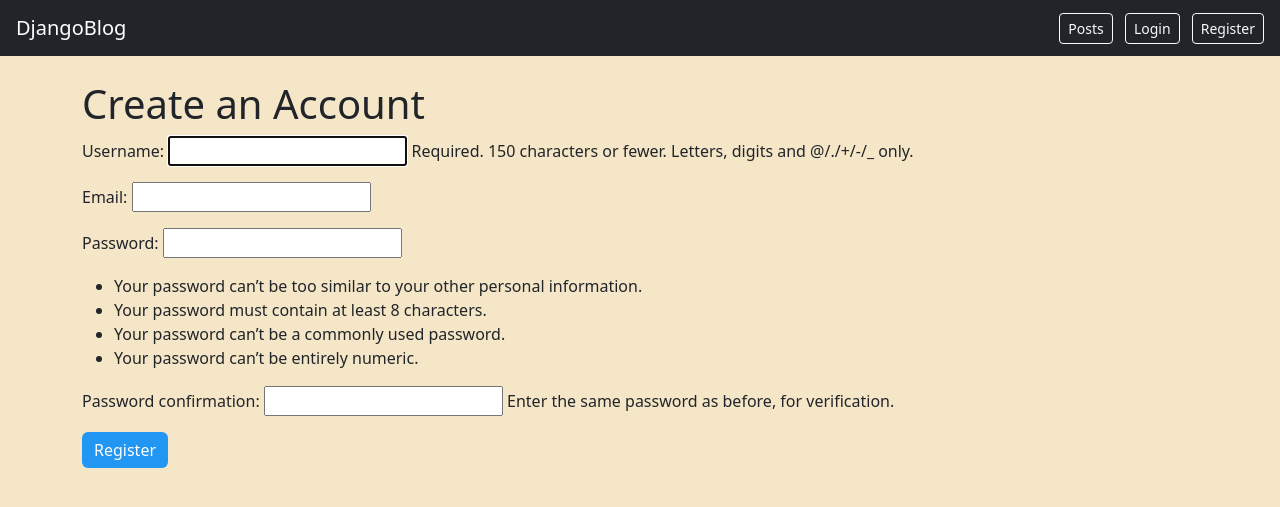
After one commit to Samudi2004/djangoblog, a Django app: page /register/ in a window 1280 px wide. The commit adds this page. Shown: the top 507 px of the page. Run offline with Django 5.2, Linux system fonts and the light colour scheme.

Commit message:
Add registration, login, and logout

```diff
--- a/blog/forms.py
+++ b/blog/forms.py
@@ -1,4 +1,7 @@
 from django import forms
+from django.contrib.auth.forms import UserCreationForm
+from django.contrib.auth.models import User
+
 from .models import Post
 
 
@@ -65,3 +68,41 @@ class PostForm(forms.ModelForm):
             )
 
         return cleaned_data
+
+    def clean_cover_image(self):
+        image = self.cleaned_data.get("cover_image")
+
+        if image:
+            if image.size > 5 * 1024 * 1024:
+                raise forms.ValidationError(
+                    "Image file too large (max 5MB)."
+                )
+
+            valid_extensions = [".jpg", ".jpeg", ".png", ".webp"]
+
+            if not any(
+                image.name.lower().endswith(ext)
+                for ext in valid_extensions
+            ):
+                raise forms.ValidationError(
+                    "Unsupported file type. Use JPG, JPEG, PNG, or WEBP."
+                )
+
+        return image
+
+
+# ==========================================
+# User Registration Form
+# ==========================================
+
+class RegisterForm(UserCreationForm):
+    email = forms.EmailField(required=True)
+
+    class Meta:
+        model = User
+        fields = [
+            "username",
+            "email",
+            "password1",
+            "password2",
+        ]
--- a/blog/templates/blog/base.html
+++ b/blog/templates/blog/base.html
@@ -19,15 +19,48 @@
         </a>
 
         <div>
+
             <a class="btn btn-outline-light btn-sm me-2"
                href="{% url 'post_list' %}">
                 Posts
             </a>
 
-            <a class="btn btn-outline-light btn-sm"
-               href="{% url 'post_create' %}">
-                New Post
-            </a>
+            {% if request.user.is_authenticated %}
+
+                <a class="btn btn-outline-light btn-sm me-2"
+                   href="{% url 'post_create' %}">
+                    New Post
+                </a>
+
+                <span class="text-white me-2">
+                    Hi, {{ request.user.username }}
+                </span>
+
+                <form method="post"
+                      action="{% url 'logout' %}"
+                      class="d-inline">
+                    {% csrf_token %}
+
+                    <button type="submit"
+                            class="btn btn-outline-light btn-sm">
+                        Logout
+                    </button>
+                </form>
+
+            {% else %}
+
+                <a class="btn btn-outline-light btn-sm me-2"
+                   href="{% url 'login' %}">
+                    Login
+                </a>
+
+                <a class="btn btn-outline-light btn-sm"
+                   href="{% url 'register' %}">
+                    Register
+                </a>
+
+            {% endif %}
+
         </div>
 
     </nav>
--- /dev/null
+++ b/blog/templates/blog/register.html
@@ -0,0 +1,21 @@
+{% extends "blog/base.html" %}
+
+{% block title %}
+Register
+{% endblock %}
+
+{% block content %}
+
+<h1>Create an Account</h1>
+
+<form method="post">
+    {% csrf_token %}
+
+    {{ form.as_p }}
+
+    <button type="submit" class="btn btn-primary">
+        Register
+    </button>
+</form>
+
+{% endblock %}
--- a/blog/urls.py
+++ b/blog/urls.py
@@ -4,6 +4,9 @@ from . import views
 urlpatterns = [
     # Home
     path("", views.home, name="home"),
+
+    # Register
+    path("register/", views.RegisterView.as_view(), name="register"),
 
     # About
     path("about/", views.about, name="about"),
@@ -15,7 +18,11 @@ urlpatterns = [
     path("posts/", views.PostListView.as_view(), name="post_list"),
 
     # Create post
-    path("posts/new/", views.PostCreateView.as_view(), name="post_create"),
+    path(
+        "posts/new/",
+        views.PostCreateView.as_view(),
+        name="post_create",
+    ),
 
     # Edit post
     path(
--- a/blog/views.py
+++ b/blog/views.py
@@ -1,13 +1,17 @@
 from django.shortcuts import render, get_object_or_404
+from django.contrib.auth import login
 from django.views.generic import ListView, DetailView
 from django.views.generic.edit import CreateView, UpdateView, DeleteView
 from django.urls import reverse_lazy
 
 from .models import Post, Category
-from .forms import PostForm
+from .forms import PostForm, RegisterForm
 
 
+# ==========================================
 # Home page
+# ==========================================
+
 def home(request):
     return render(
         request,
@@ -18,7 +22,10 @@ def home(request):
     )
 
 
+# ==========================================
 # About page
+# ==========================================
+
 def about(request):
     return render(
         request,
@@ -29,7 +36,10 @@ def about(request):
     )
 
 
+# ==========================================
 # Contact page
+# ==========================================
+
 def contact(request):
     return render(
         request,
@@ -40,7 +50,28 @@ def contact(request):
     )
 
 
-# Blog post list page
+# ==========================================
+# User Registration
+# ==========================================
+
+class RegisterView(CreateView):
+    form_class = RegisterForm
+    template_name = "blog/register.html"
+    success_url = reverse_lazy("home")
+
+    def form_valid(self, form):
+        response = super().form_valid(form)
+        login(self.request, self.object)
+        return response
+
+
+register = RegisterView.as_view()
+
+
+# ==========================================
+# Blog Post List
+# ==========================================
+
 class PostListView(ListView):
     model = Post
     template_name = "blog/post_list.html"
@@ -58,7 +89,10 @@ class PostListView(ListView):
 post_list = PostListView.as_view()
 
 
-# Blog post detail page
+# ==========================================
+# Blog Post Detail
+# ==========================================
+
 class PostDetailView(DetailView):
     model = Post
     template_name = "blog/post_detail.html"
@@ -68,14 +102,17 @@ class PostDetailView(DetailView):
         return get_object_or_404(
             Post,
             slug=self.kwargs["slug"],
-            status="published"
+            status="published",
         )
 
 
 post_detail = PostDetailView.as_view()
 
 
-# Create post
+# ==========================================
+# Create Post
+# ==========================================
+
 class PostCreateView(CreateView):
     model = Post
     form_class = PostForm
@@ -84,14 +121,17 @@ class PostCreateView(CreateView):
     def get_success_url(self):
         return reverse_lazy(
             "post_detail",
-            kwargs={"slug": self.object.slug}
+            kwargs={"slug": self.object.slug},
         )
 
 
 post_create = PostCreateView.as_view()
 
 
-# Update post
+# ==========================================
+# Update Post
+# ==========================================
+
 class PostUpdateView(UpdateView):
     model = Post
     form_class = PostForm
@@ -100,14 +140,17 @@ class PostUpdateView(UpdateView):
     def get_success_url(self):
         return reverse_lazy(
             "post_detail",
-            kwargs={"slug": self.object.slug}
+            kwargs={"slug": self.object.slug},
         )
 
 
 post_update = PostUpdateView.as_view()
 
 
-# Delete post
+# ==========================================
+# Delete Post
+# ==========================================
+
 class PostDeleteView(DeleteView):
     model = Post
     template_name = "blog/post_confirm_delete.html"
--- a/config/urls.py
+++ b/config/urls.py
@@ -8,10 +8,32 @@ The `urlpatterns` list routes URLs to views. For more information please see:
 from django.conf import settings
 from django.conf.urls.static import static
 from django.contrib import admin
+from django.contrib.auth import views as auth_views
 from django.urls import include, path
 
 urlpatterns = [
+    # Admin
     path("admin/", admin.site.urls),
+
+    # Login
+    path(
+        "login/",
+        auth_views.LoginView.as_view(
+            template_name="blog/login.html"
+        ),
+        name="login",
+    ),
+
+    # Logout
+    path(
+        "logout/",
+        auth_views.LogoutView.as_view(
+            next_page="home"
+        ),
+        name="logout",
+    ),
+
+    # Blog URLs
     path("", include("blog.urls")),
 ]
 
```
Also changed, not shown: blog/models.py (+10 -1 lines), blog/templates/blog/login.html (added, +21 -0 lines), blog/templates/blog/post_form.html (+23 -0 lines), config/settings.py (+90 -66 lines), media/post_covers/cat.png (added), media/post_covers/leisureworld2.jpg (added), media/post_covers/logo.png.jpeg (added), media/post_covers/スクリーンショット_2026-10-05_141557_hAe2mIq.png (added).
